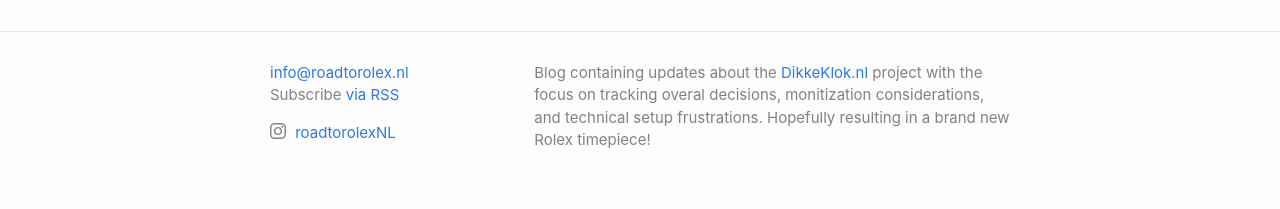
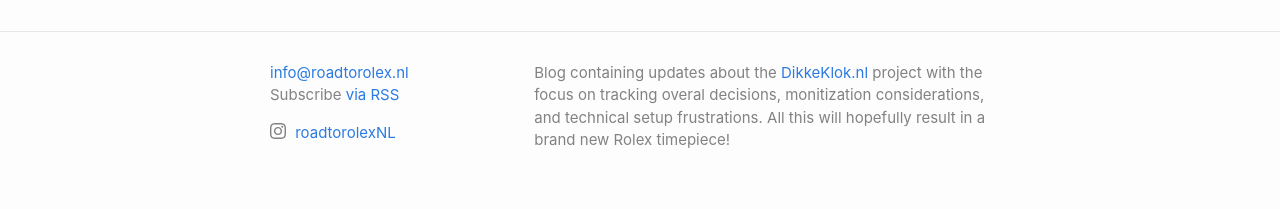
Before and after one commit to Dikkeklok/roadtorolex-nl, a Jekyll site: the page built from index.md, in a window 1280 px wide. Shown: the part 1270-1479 px from the top of the page. Built offline with Jekyll 4.4.1, drawn with Linux system fonts in a browser that asks for light colours.

Commit message:
Update footer-message.html

```diff
--- a/_includes/footer-message.html
+++ b/_includes/footer-message.html
@@ -1 +1 @@
-<p>Blog containing updates about the <a href="https://dikkeklok.nl">DikkeKlok.nl</a> project with the focus on tracking overal decisions, monitization considerations, and technical setup frustrations. Hopefully resulting in a brand new Rolex timepiece!</p>
+<p>Blog containing updates about the <a href="https://dikkeklok.nl">DikkeKlok.nl</a> project with the focus on tracking overal decisions, monitization considerations, and technical setup frustrations. All this will hopefully result in a brand new Rolex timepiece!</p>
```
